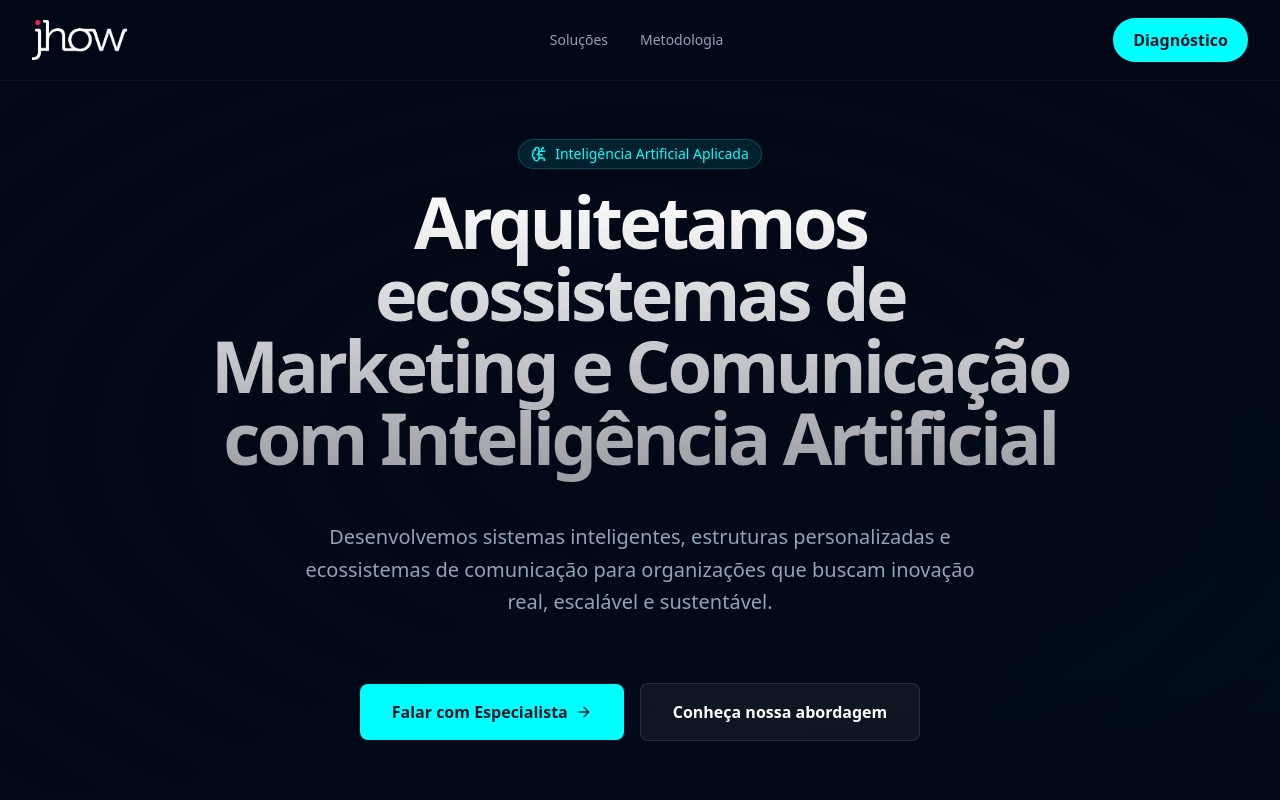
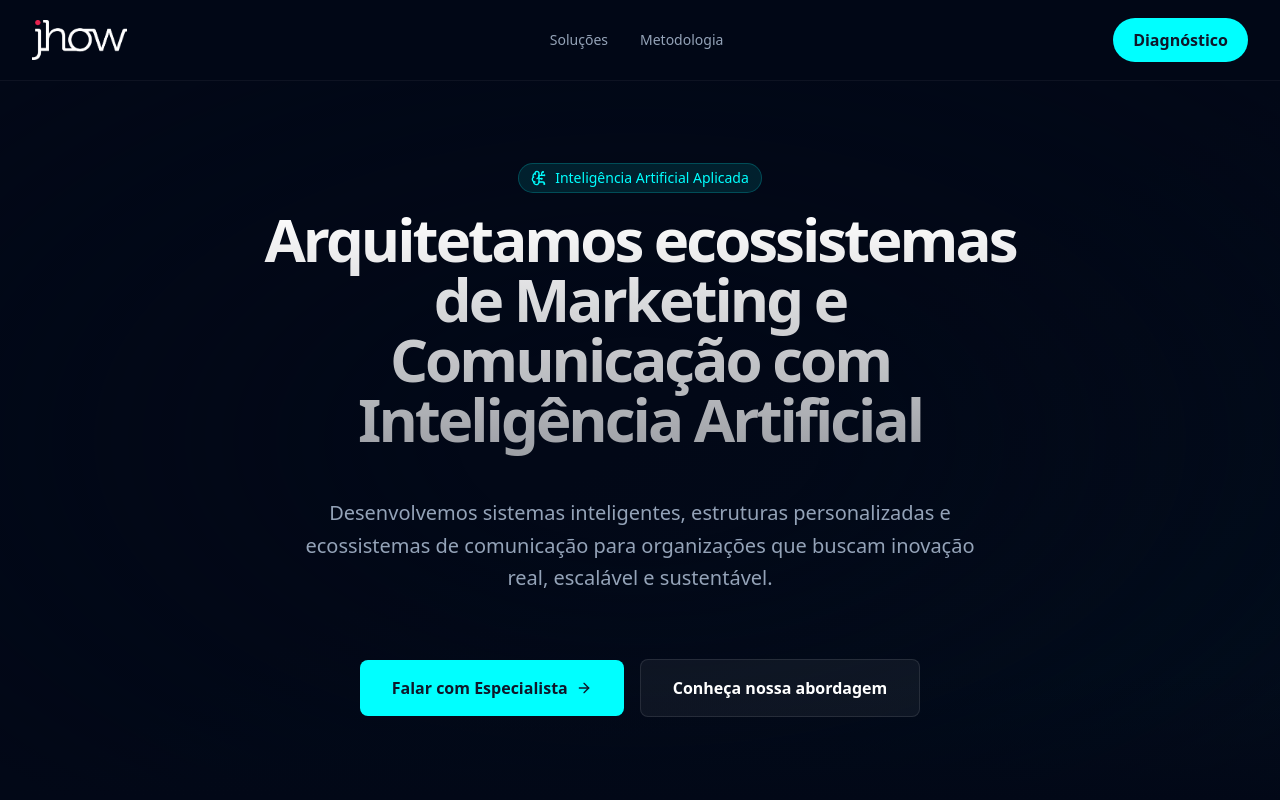
Before and after one commit to juliorocks/jhow, a Next.js app: page / in a window 1280 px wide. Shown: the top 800 px of the page. Built offline with nearby package versions, Linux system fonts and the light colour scheme.

Commit message:
Adjust H1 font size smaller and remove manual line break to fix text wrapping issue

```diff
--- a/src/components/sections/Hero.tsx
+++ b/src/components/sections/Hero.tsx
@@ -24,9 +24,8 @@ export function Hero() {
                         <span>Inteligência Artificial Aplicada</span>
                     </div>
 
-                    <h1 className="text-5xl md:text-7xl font-bold tracking-tighter bg-clip-text text-transparent bg-gradient-to-b from-white to-white/60 pb-4">
-                        Arquitetamos ecossistemas de <br />
-                        Marketing e Comunicação com Inteligência Artificial
+                    <h1 className="text-4xl md:text-6xl font-bold tracking-tighter bg-clip-text text-transparent bg-gradient-to-b from-white to-white/60 pb-4 max-w-3xl mx-auto">
+                        Arquitetamos ecossistemas de Marketing e Comunicação com Inteligência Artificial
                     </h1>
 
                     <p className="text-xl text-muted-foreground max-w-2xl mx-auto leading-relaxed">
```
